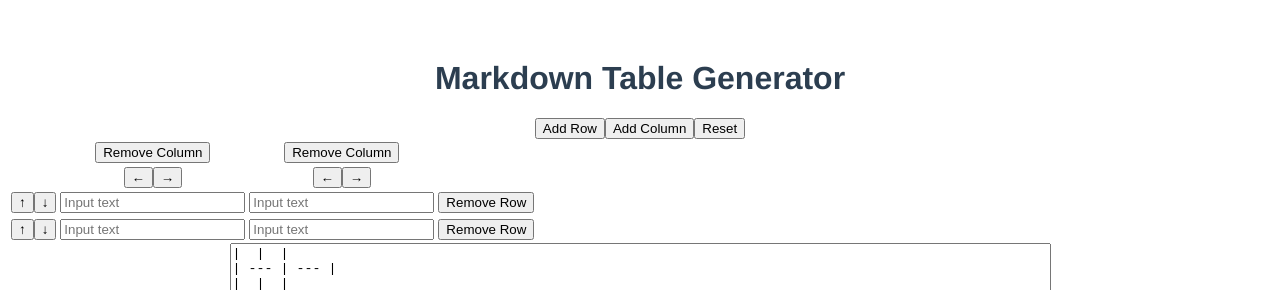
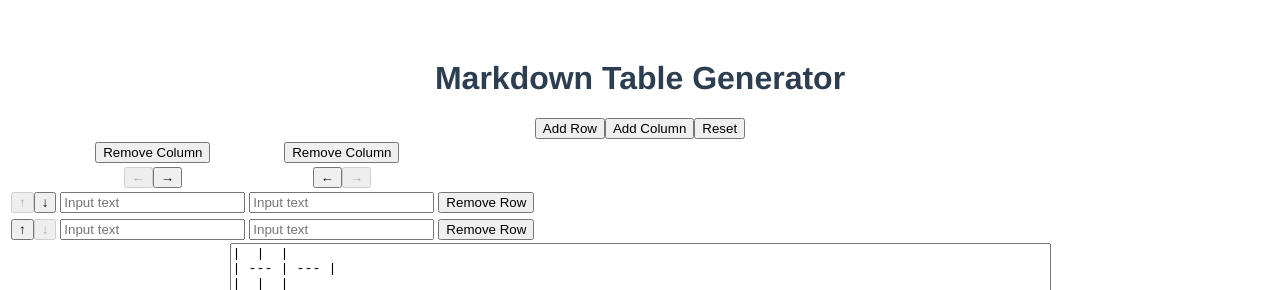
Before and after one commit to dit-yoshida/vue-mtg, a Vue app: page / in a window 1280 px wide. Shown: the top 290 px of the page. Built offline with nearby package versions, Linux system fonts and the light colour scheme; what vue-clipboard2 would draw is missing.

Commit message:
update: 行列移動機能実装

```diff
--- a/src/components/Mtg.vue
+++ b/src/components/Mtg.vue
@@ -23,15 +23,29 @@
         <tr>
           <th></th>
           <th v-for="(col, index) in tableHeadData" v-bind:key="index">
-            <button>←</button>
-            <button>→</button>
+            <button
+              :disabled="index === 0"
+              v-on:click="moveColumnToLeft(index)"
+            >
+              ←
+            </button>
+            <button
+              :disabled="index === tableHeadData.length - 1"
+              v-on:click="moveColumnToRight(index)"
+            >
+              →
+            </button>
           </th>
           <th></th>
         </tr>
         <tr>
           <th>
-            <button>↑</button>
-            <button>↓</button>
+            <button disabled>
+              ↑
+            </button>
+            <button v-on:click="moveRowToDown(0)">
+              ↓
+            </button>
           </th>
           <th v-for="(col, index) in tableHeadData" v-bind:key="index">
             <input v-model="tableHeadData[index]" placeholder="Input text" />
@@ -47,8 +61,15 @@
       <tbody>
         <tr v-for="(row, index) in tableBodyDatas" v-bind:key="index">
           <th>
-            <button>↑</button>
-            <button>↓</button>
+            <button v-on:click="moveRowToUp(index + 1)">
+              ↑
+            </button>
+            <button
+              :disabled="index===tableBodyDatas.length - 1"
+              v-on:click="moveRowToDown(index + 1)"
+            >
+              ↓
+            </button>
           </th>
           <th v-bind:value="row" v-for="(col, colIndex) in row" v-bind:key="colIndex">
             <input v-model="row[colIndex]" placeholder="Input text" />
@@ -109,6 +130,38 @@ export default {
       // 列がなくなった場合は空配列にする
       this.tableDatas = newTableDatas[0].length > 0 ? newTableDatas : []
     },
+    moveColumnToLeft: function(columnIndex) {
+      if (columnIndex == 0) return
+      this.tableDatas = this.tableDatas.map(row => {
+        let newRow = [...row]
+        const targetColumn = newRow.splice(columnIndex, 1)[0]
+        newRow.splice(columnIndex - 1, 0, targetColumn)
+        return newRow
+      })
+    },
+    moveColumnToRight: function(columnIndex) {
+      if (columnIndex == this.tableDatas[0].length - 1) return
+      this.tableDatas = this.tableDatas.map(row => {
+        let newRow = [...row]
+        const targetColumn = newRow.splice(columnIndex, 1)[0]
+        newRow.splice(columnIndex + 1, 0, targetColumn)
+        return newRow
+      })
+    },
+    moveRowToUp: function(rowIndex) {
+      if (rowIndex == 0) return
+      let newTableDatas = [...this.tableDatas]
+      const targetRow = newTableDatas.splice(rowIndex, 1)[0]
+      newTableDatas.splice(rowIndex - 1, 0, targetRow)
+      this.tableDatas = newTableDatas
+    },
+    moveRowToDown: function(rowIndex) {
+      if (rowIndex == this.tableDatas.length - 1) return
+      let newTableDatas = [...this.tableDatas]
+      const targetRow = newTableDatas.splice(rowIndex, 1)[0]
+      newTableDatas.splice(rowIndex + 1, 0, targetRow)
+      this.tableDatas = newTableDatas
+    },
     copyToClipboard: function() {
       this.$copyText(this.formattedTableDatas).then(() => {}, () => {})
     }
```
